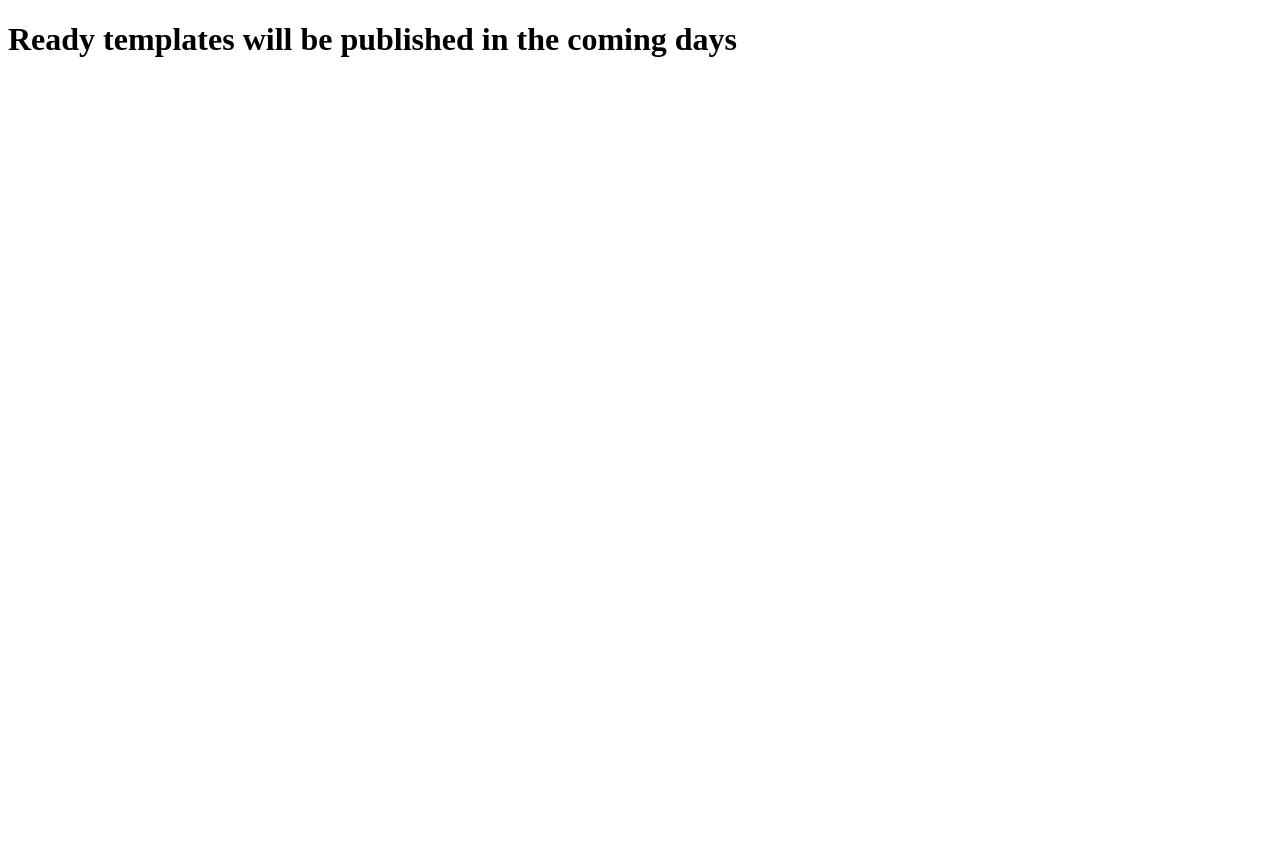
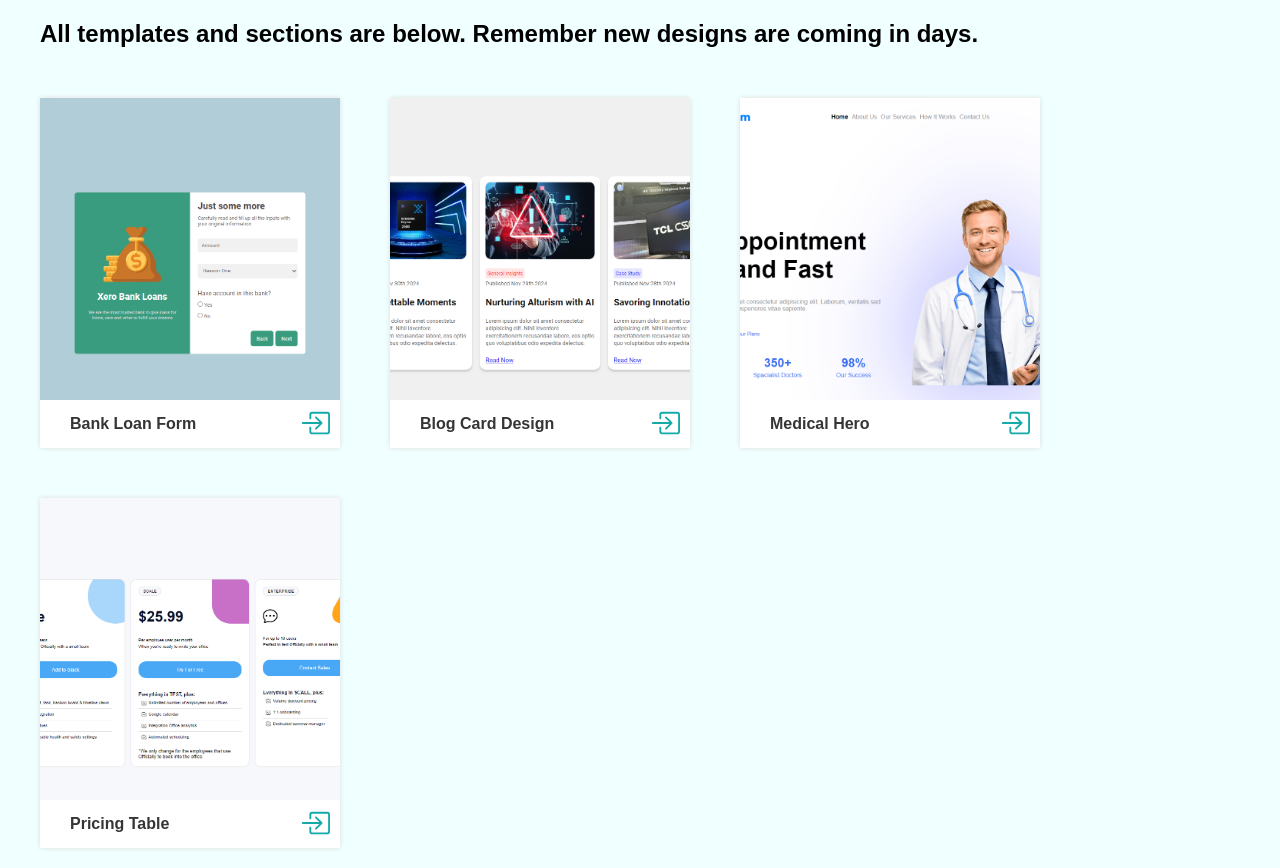
Before and after one commit to fariidlotfi/ready-templates, a plain HTML site: page index.html in a window 1280 px wide. Before the commit the page ends 800 px from the top, so only its background shows below. Drawn offline with Linux system fonts and the light colour scheme.

Commit message:
modify main index page

```diff
--- a/index.html
+++ b/index.html
@@ -3,9 +3,82 @@
   <head>
     <meta charset="UTF-8" />
     <meta name="viewport" content="width=device-width, initial-scale=1.0" />
+    <link rel="stylesheet" href="style.css" />
     <title>Ready Templates - Farid Lotfi</title>
   </head>
   <body>
-    <h1>Ready templates will be published in the coming days</h1>
+    <section class="container">
+      <h1>
+        All templates and sections are below. Remember new designs are coming in
+        days.
+      </h1>
+
+      <div class="cards_container">
+        <a
+          href="https://github.com/fariidlotfi/ready-templates/tree/main/sections/bank-loan-form"
+        >
+          <article class="card">
+            <img
+              class="card__image"
+              src="shots/bank-loan-form.png"
+              alt="show more button"
+            />
+            <h2 class="card__title">Bank Loan Form</h2>
+            <img
+              class="card__link"
+              src="arrow.svg"
+              alt="show more button"
+            /></article
+        ></a>
+        <a
+          href="https://github.com/fariidlotfi/ready-templates/tree/main/sections/blog-card-design-1"
+        >
+          <article class="card">
+            <img
+              class="card__image"
+              src="shots/blog-card-design-1.png"
+              alt="show more button"
+            />
+            <h2 class="card__title">Blog Card Design</h2>
+            <img
+              class="card__link"
+              src="arrow.svg"
+              alt="show more button"
+            /></article
+        ></a>
+        <a
+          href="https://github.com/fariidlotfi/ready-templates/tree/main/sections/medical-hero-1"
+        >
+          <article class="card">
+            <img
+              class="card__image"
+              src="shots/medical-hero-1.png"
+              alt="show more button"
+            />
+            <h2 class="card__title">Medical Hero</h2>
+            <img
+              class="card__link"
+              src="arrow.svg"
+              alt="show more button"
+            /></article
+        ></a>
+        <a
+          href="https://github.com/fariidlotfi/ready-templates/tree/main/sections/pricing-table-1"
+        >
+          <article class="card">
+            <img
+              class="card__image"
+              src="shots/pricing-table-1.png"
+              alt="show more button"
+            />
+            <h2 class="card__title">Pricing Table</h2>
+            <img
+              class="card__link"
+              src="arrow.svg"
+              alt="show more button"
+            /></article
+        ></a>
+      </div>
+    </section>
   </body>
 </html>
--- /dev/null
+++ b/sections/blog-card-design-1/assets/Medical Hero Section_files/style.css
@@ -0,0 +1,197 @@
+:root {
+  --main-color: #3470f2;
+  --title-color: #000000;
+  --text-color: #949596;
+  --radius-large: 12px;
+  --radius-mid: 8px;
+  --radius-sm: 4px;
+}
+
+* {
+  padding: 0;
+  margin: 0;
+  box-sizing: border-box;
+  font-family: "Poppins", sans-serif;
+}
+
+body {
+  min-height: 100svh;
+  max-width: 1200px;
+  margin: 0 auto;
+}
+
+.header {
+  display: flex;
+  align-items: center;
+  justify-content: space-between;
+  padding: 30px;
+}
+
+.menu {
+  display: none;
+  gap: 10px;
+  color: var(--text-color);
+  list-style: none;
+}
+
+.menu li {
+  cursor: pointer;
+  transition: all 300ms ease;
+  -webkit-transition: all 300ms ease;
+  -moz-transition: all 300ms ease;
+  -ms-transition: all 300ms ease;
+  -o-transition: all 300ms ease;
+}
+
+.menu li:hover {
+  color: var(--title-color);
+}
+
+.active {
+  color: var(--title-color);
+  font-weight: bold;
+}
+
+.primary-button {
+  cursor: pointer;
+  padding: 10px 20px;
+  border: none;
+  outline: none;
+  background-color: var(--main-color);
+  color: white;
+  border-radius: var(--radius-sm);
+  -webkit-border-radius: var(--radius-sm);
+  -moz-border-radius: var(--radius-sm);
+  -ms-border-radius: var(--radius-sm);
+  -o-border-radius: var(--radius-sm);
+  transition: all 300ms ease;
+  -webkit-transition: all 300ms ease;
+  -moz-transition: all 300ms ease;
+  -ms-transition: all 300ms ease;
+  -o-transition: all 300ms ease;
+}
+
+.primary-button:hover,
+.secondary-button:hover {
+  translate: 0 -2px;
+}
+
+.secondary-button {
+  transition: all 300ms ease;
+  -webkit-transition: transform 300ms ease;
+  -moz-transition: transform 300ms ease;
+  -ms-transition: transform 300ms ease;
+  -o-transition: transform 300ms ease;
+  background-color: transparent;
+  color: var(--main-color);
+  border: none;
+  outline: none;
+  padding: 10px 20px;
+  cursor: pointer;
+}
+
+.hero {
+  display: grid;
+  grid-template-columns: 1fr;
+  min-height: 90svh;
+}
+
+.texts {
+  display: flex;
+  flex-direction: column;
+  gap: 40px;
+  justify-content: center;
+  padding: 20px;
+}
+
+.main-title {
+  font-size: 2rem;
+  color: var(--title-color);
+}
+
+.main-text {
+  font-size: 1rem;
+  color: var(--text-color);
+}
+
+.statics {
+  display: flex;
+  flex-wrap: wrap;
+  align-items: center;
+  gap: 30px;
+  justify-content: space-around;
+}
+
+.static {
+  display: flex;
+  flex-direction: column;
+  text-align: center;
+  gap: 5px;
+  color: var(--main-color);
+}
+
+.static-title {
+  font-weight: bold;
+  font-size: 2rem;
+}
+
+.image {
+  display: grid;
+  place-content: center;
+  position: relative;
+  padding: 20px;
+  filter: drop-shadow(0 0 150px rgba(0, 0, 255, 0.4));
+  -webkit-filter: drop-shadow(0 0 150px rgba(0, 0, 255, 0.4));
+}
+
+.hero-image {
+  width: 90%;
+}
+
+.socials {
+  position: absolute;
+  right: 5%;
+  top: 50%;
+  display: none;
+  flex-direction: column;
+  gap: 20px;
+}
+
+.line {
+  width: 3px;
+  height: 150px;
+  position: absolute;
+  background-color: var(--main-color);
+  top: 15%;
+  right: 6.5%;
+  display: none;
+}
+
+@media screen and (min-width: 768px) {
+  .hero {
+    grid-template-columns: 1fr 1fr;
+  }
+  .menu {
+    display: flex;
+  }
+  .main-title {
+    font-size: 4rem;
+  }
+  .line{
+    top: 25%;
+    display: block;
+  }
+  .socials{
+    display: flex;
+  }
+}
+
+@media screen and (max-width: 350px) {
+  .header-button {
+    display: none;
+  }
+  .logo {
+    width: 100%;
+  }
+
+}
--- a/sections/pricing-table-1/style.css
+++ b/sections/pricing-table-1/style.css
@@ -115,6 +115,7 @@ body {
 .includes-subtitle {
   font-size: 0.8rem;
   margin-top: 15px;
+  line-height: 1.2rem;
 }
 
 /* Shapes */
--- /dev/null
+++ b/style.css
@@ -0,0 +1,68 @@
+* {
+  padding: 0;
+  margin: 0;
+}
+
+body {
+  background-color: azure;
+  font-family: "Poppins", sans-serif;
+}
+
+.container {
+  max-width: 1200px;
+  margin: 0 auto;
+  display: flex;
+  flex-direction: column;
+  gap: 50px;
+  padding: 20px;
+}
+
+.cards_container {
+  display: flex;
+  gap: 50px;
+  flex-wrap: wrap;
+}
+
+.card {
+  max-width: 300px;
+  height: 350px;
+  background-color: white;
+  box-shadow: 0 0 5px #ddd;
+  position: relative;
+  transition: transform 300ms ease;
+  -webkit-transition: transform 300ms ease;
+  -moz-transition: transform 300ms ease;
+  -ms-transition: transform 300ms ease;
+  -o-transition: transform 300ms ease;
+}
+
+.card:hover {
+  transform: translateY(-2px);
+  -webkit-transform: translateY(-2px);
+  -moz-transform: translateY(-2px);
+  -ms-transform: translateY(-2px);
+  -o-transform: translateY(-2px);
+}
+
+.card__image {
+  width: 100%;
+  height: 100%;
+  object-fit: cover;
+}
+
+.card__title {
+  position: absolute;
+  bottom: 0;
+  left: 0;
+  color: rgb(53, 53, 53);
+  background-color: white;
+  padding: 15px 30px;
+  width: 80%;
+  font-size: 1rem;
+}
+
+.card__link {
+  position: absolute;
+  right: 10px;
+  bottom: 10px;
+}
```
Also changed, not shown: sections/blog-card-design-1/assets/Medical Hero Section.html (added, +66 -0 lines), arrow.svg (added), sections/blog-card-design-1/assets/Medical Hero Section_files/facebook.svg (added), sections/blog-card-design-1/assets/Medical Hero Section_files/hero.png (added), sections/blog-card-design-1/assets/Medical Hero Section_files/instagram.svg (added), sections/blog-card-design-1/assets/Medical Hero Section_files/logo.svg (added), sections/blog-card-design-1/assets/Medical Hero Section_files/twitter-x.svg (added), sections/blog-card-design-1/assets/Medical Hero Section_files/youtube.svg (added), shots/bank-loan-form.png (added), shots/blog-card-design-1.png (added), shots/medical-hero-1.png (added), shots/pricing-table-1.png (added), 1 other file.
